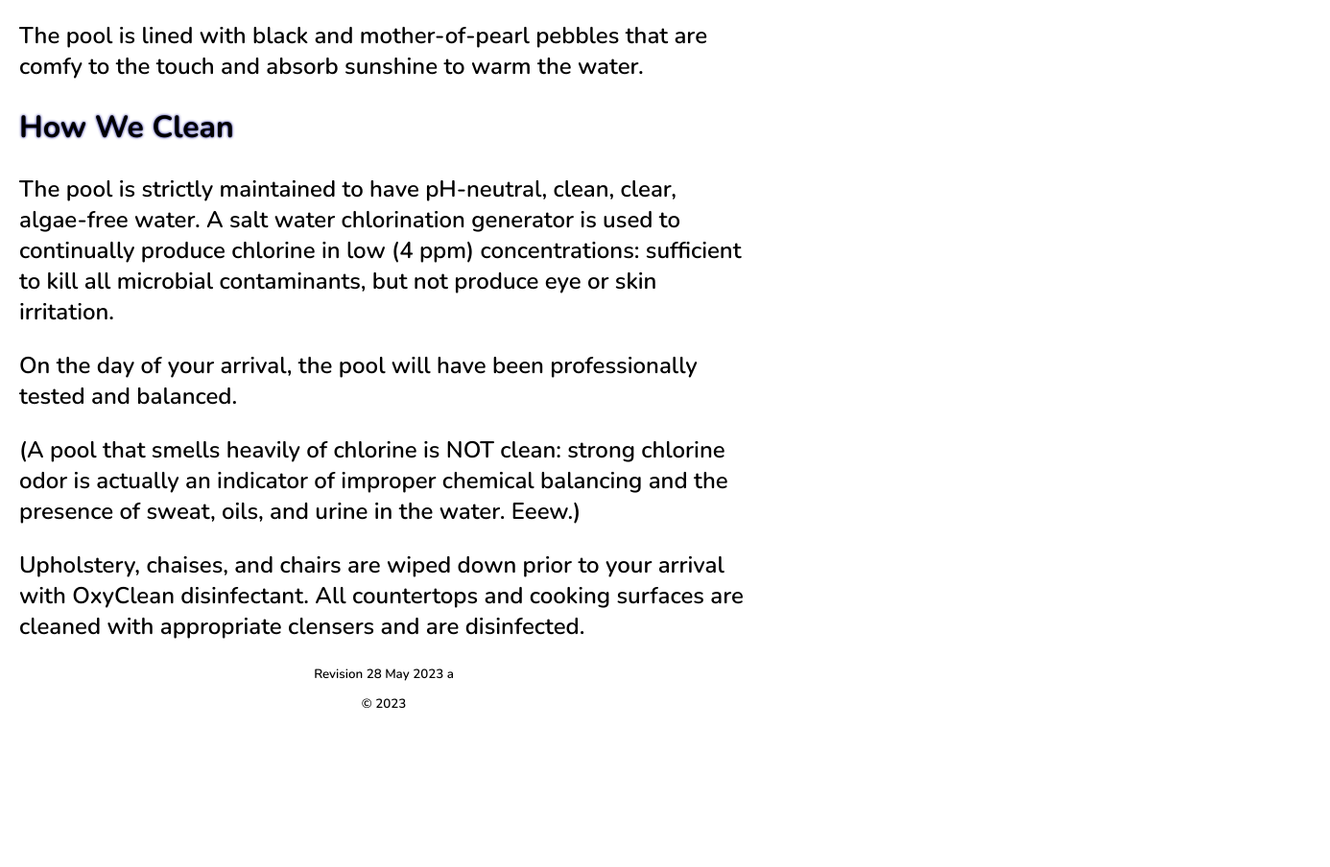
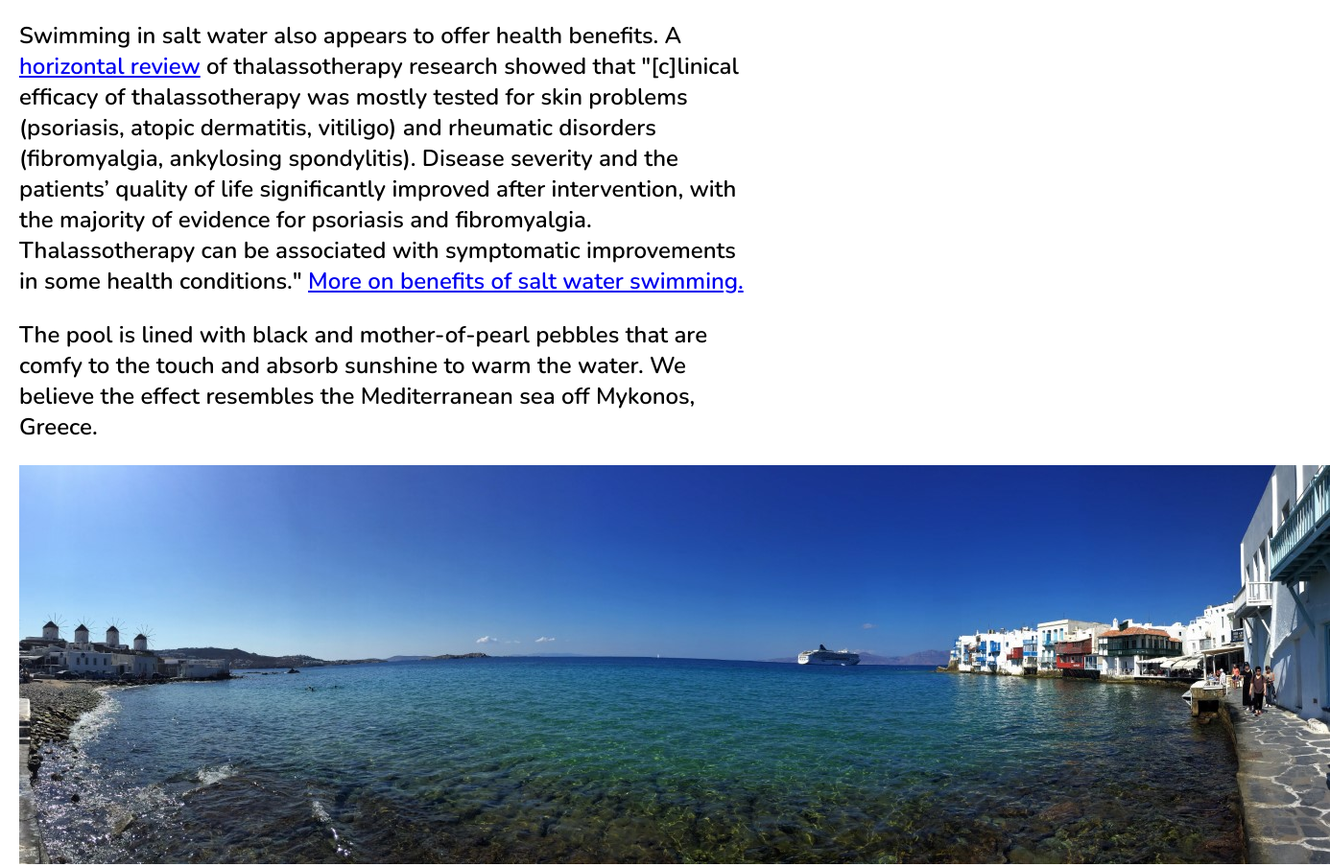
Before and after one commit to Steven-Burns/austin-inland-beach-site, a website: page src/guest-manual.html in a window 1280 px wide. Shown: the part 9160-10064 px from the top of the page at 96% size, 1386 px wide, since content can reach past the window. Before the commit the page ends 9948 px from the top, so only its background shows below. Drawn offline with nearby package versions, Linux system fonts and the light colour scheme.

Commit message:
add more pool notes

```diff
--- a/src/guest-manual.html
+++ b/src/guest-manual.html
@@ -207,7 +207,8 @@
             <li class="body-text">3 folding camp chairs (please notify host pre-event if you want these)</li>
         </ul>
         <p class="body-text">Total number of adult-sized backsides that can be accommodated: 42</p>
-        <p class="body-text">In addition, there are 2 fireplace hearths and the spa surround that can be used as seating.</p>
+        <p class="body-text">In addition, there are 2 fireplace hearths and the spa surround that can be used as
+            seating.</p>
 
         </p>
         <p class="body-text">Feel free to re-arrange the seating in any fashion that suits you. The hosts will take care
@@ -300,32 +301,47 @@
             lower than that of a regular pool. The salt concentration is less than that of
             human tears.&nbsp;</p>
 
+        <p class="body-text">Swimming in salt water also appears to offer health benefits. A <a
+                href=https://www.researchgate.net/publication/355985483_Thalassotherapy_Health_Benefits_of_Sea_Water_Climate_and_Marine_Environment_A_Narrative_Review:>horizontal
+                review</a> of thalassotherapy
+            research showed that "[c]linical efficacy of thalassotherapy was mostly tested for skin problems (psoriasis,
+            atopic
+            dermatitis, vitiligo) and rheumatic disorders (fibromyalgia, ankylosing spondylitis). Disease severity and
+            the patients’ quality of life significantly improved after intervention, with the majority of evidence for
+            psoriasis and fibromyalgia. Thalassotherapy can be associated with symptomatic improvements in some health
+            conditions." <a
+                href="https://www.insider.com/doctors-explain-why-people-feel-better-near-the-ocean-2023-7">More
+                on benefits of salt water swimming.</a>
+
+        </p>
         <p class="body-text">The pool
             is lined with black and mother-of-pearl
-            pebbles that are comfy to the touch and absorb sunshine to warm the water.</p>
-
+            pebbles that are comfy to the touch and absorb sunshine to warm the water. We believe the effect resembles
+            the Mediterranean sea off Mykonos, Greece.</p>
+<img src="images/photos/Mykonos.jpg"/>
         <h2>How We Clean</h2>
 
         <p class="body-text">The pool is strictly maintained to have pH-neutral, clean,
             clear, algae-free water. A salt water chlorination generator is used to continually
-            produce chlorine in low (4 ppm) concentrations: sufficient to kill all microbial
+            produce chlorine in low (1-4 ppm) concentrations: sufficient to kill all microbial
             contaminants, but not produce eye or skin irritation.
         </p>
         <p class="body-text">On the day of your arrival, the pool will have been professionally
             tested and balanced.</p>
 
         <p class="body-text">(A pool that smells heavily of chlorine is NOT clean: strong chlorine
-            odor is actually an indicator of improper chemical balancing and the presence of sweat,
-            oils, and urine in the water. Eeew.) </p>
+            odor is an indicator of improper chemical balancing and signals the presence of sweat,
+            oils, fecal material, and urine in the water. Eeew. <a
+                href="https://www.cdc.gov/healthywater/swimming/aquatics-professionals/chloramines.html">Read more from
+                the CDC on chloramines</a>.) </p>
 
         <p class="body-text">Upholstery, chaises, and chairs are wiped down prior to your
             arrival with OxyClean disinfectant. All countertops and cooking surfaces are
             cleaned with appropriate clensers and are disinfected.</p>
 
-
         <div class="body-section-div">
             <p></p>
-            <p class="body-footnote-text">Revision 28 May 2023 a</p>
+            <p class="body-footnote-text">Revision 16 Aug 2023</p>
             <p class="body-footnote-text">&copy; 2023</p>
             <p></p>
         </div>
```
Also changed, not shown: src/images/photos/Mykonos.jpg (added).
